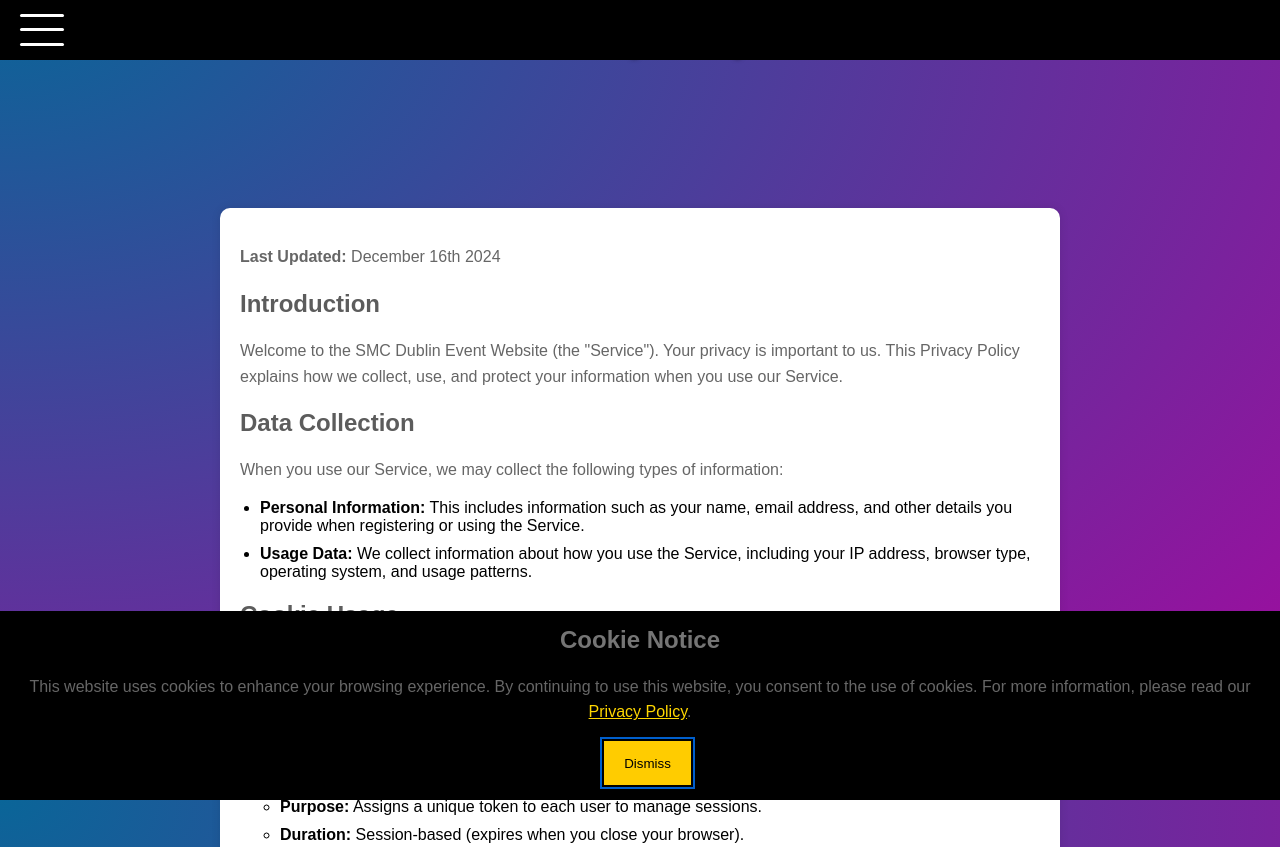
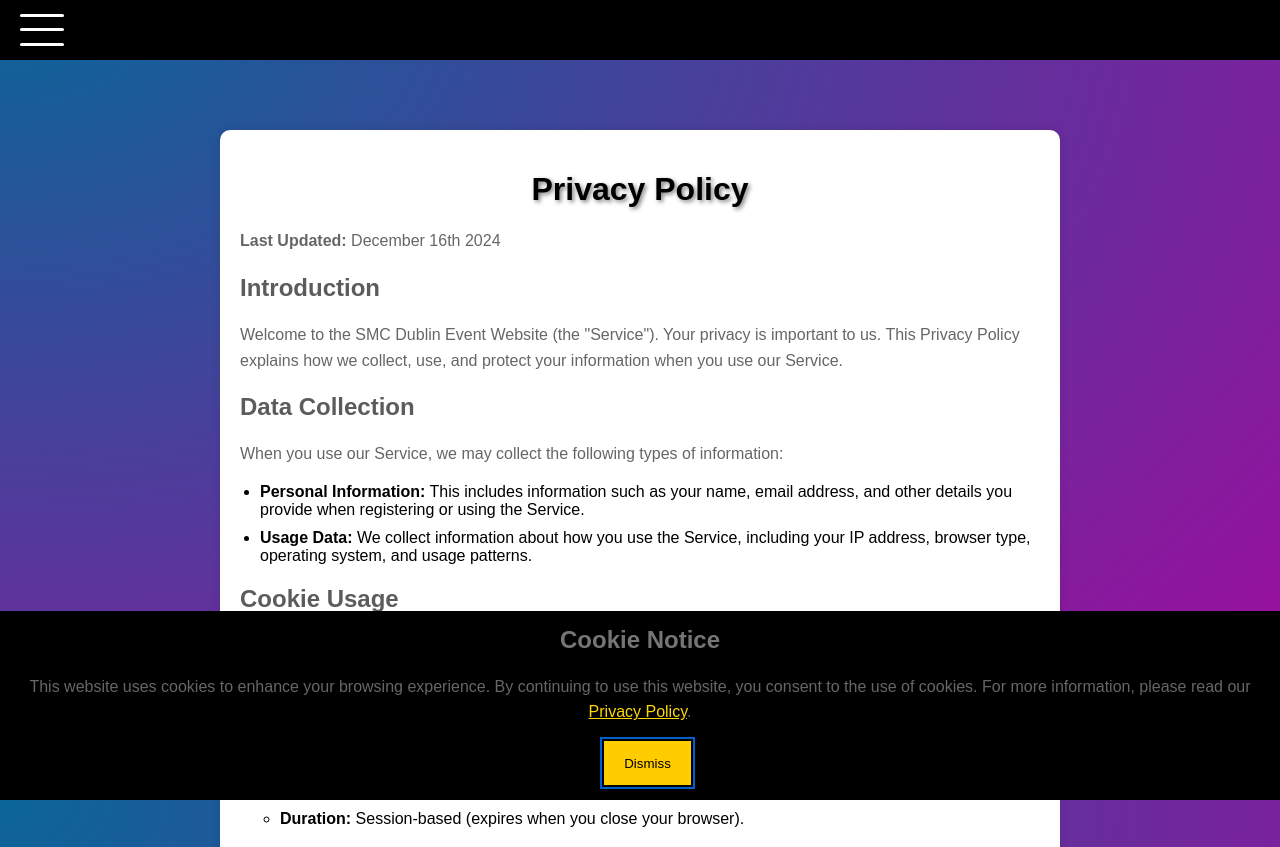
Before and after one commit to jamesbmarshall/smcdublinevent, a website: page public/privacy.html in a window 1280 px wide. Shown: the top 847 px of the page. Drawn offline with Linux system fonts and the light colour scheme.

Commit message:
Accessibility improvements

```diff
--- a/public/privacy.html
+++ b/public/privacy.html
@@ -39,11 +39,11 @@
         </p>
         <button id="dismiss-button" aria-label="Dismiss cookie notification">Dismiss</button>
     </div>
-    <h1>Privacy Policy</h1>
+
     <!-- Main content area with main landmark -->
     <main id="main-content" role="main">
         <div class="container">
-
+            <h1 id="privacy-header">Privacy Policy</h1>
             <p><strong>Last Updated:</strong> December 16th 2024</p>
 
             <h2>Introduction</h2>
--- a/public/styles/styles.css
+++ b/public/styles/styles.css
@@ -564,3 +564,7 @@
 .menu-toggle.open .bar:nth-child(3) {
     transform: rotate(-45deg) translate(5px, -5px);
 }
+
+#privacy-header{
+    color:#000;
+}
```
